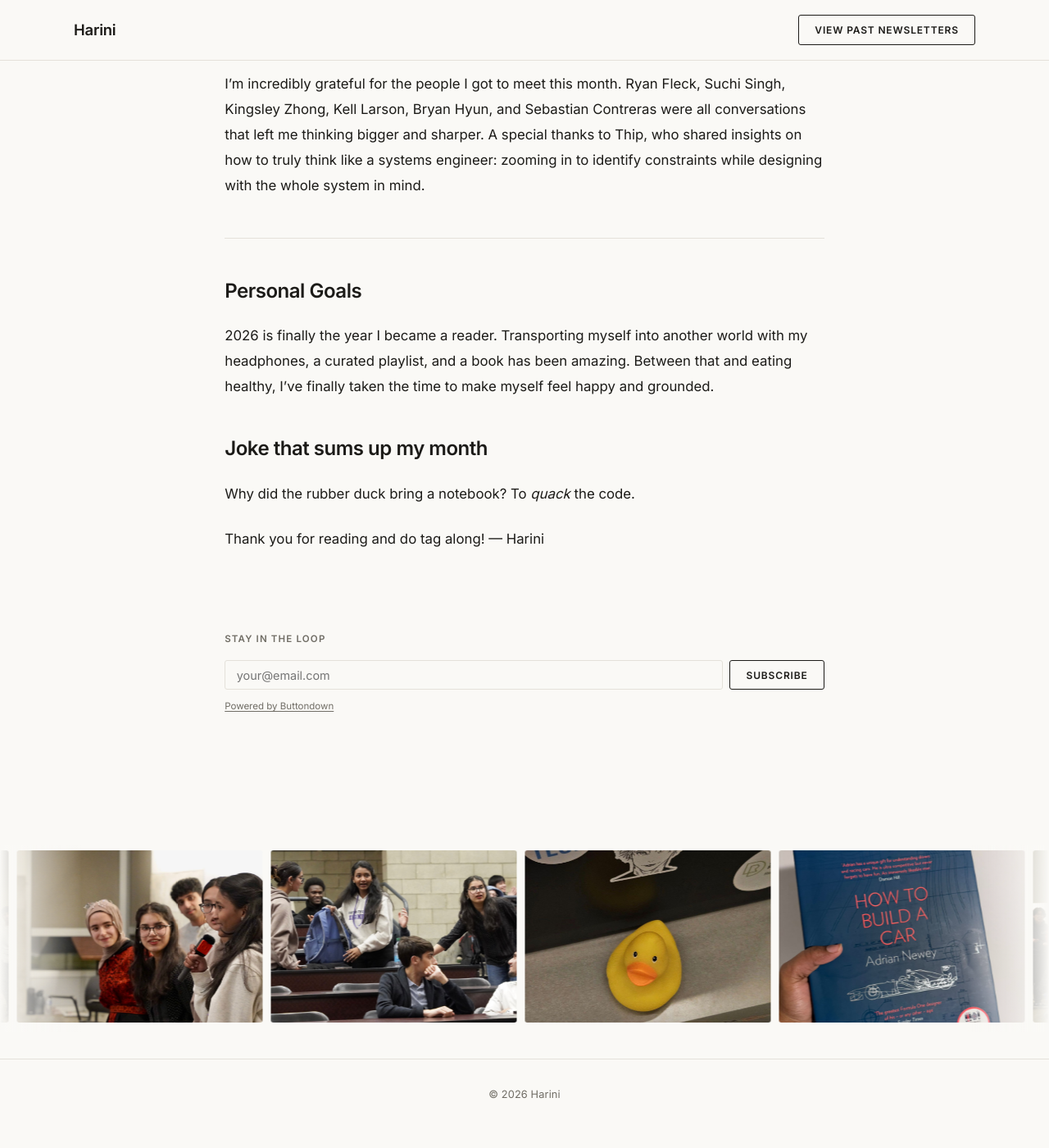
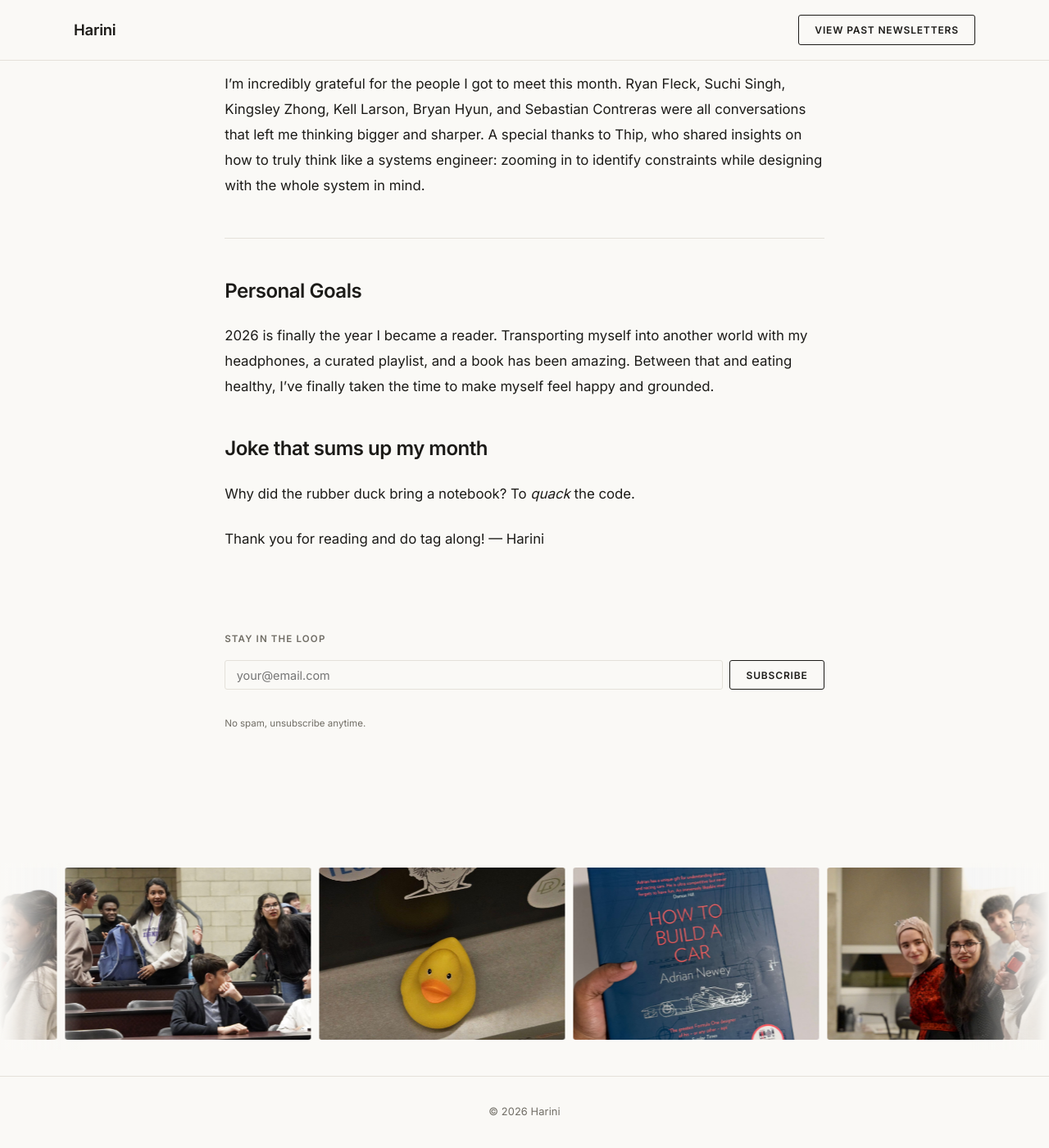
Before and after one commit to Harini-UW/harini.lol, a Jekyll site: the page built from index.html, in a window 1280 px wide and 1400 px high, scrolled down 1702 px. Shown: the whole window at 82% size. Built offline with Jekyll 4.4.1, drawn with Linux system fonts in a browser that asks for light colours; some web fonts are replaced; before the commit the page ends 3081 px from its top, so only the background shows below that.

Commit message:
Add Google Sheets subscribe form, fix mobile hero wrapping, trim banner to 4 images
Co-Authored-By: Claude Sonnet 4.6 <noreply@anthropic.com>

```diff
--- a/_data/banner.yml
+++ b/_data/banner.yml
@@ -1,9 +1,6 @@
 # Banner images — replace with your own photos.
 # Recommended size: ~600×420px or any landscape ratio.
 # Place images in assets/images/banner/
-
-- src: /assets/images/banner/feb-pic-1.jpeg
-  alt: Photo 1
 
 - src: /assets/images/banner/feb-pic-2.jpeg
   alt: Photo 2
--- a/_includes/subscribe.html
+++ b/_includes/subscribe.html
@@ -1,18 +1,53 @@
 <section class="subscribe-section">
   <p class="subscribe-section__label">Stay in the loop</p>
-  <form
-    action="https://buttondown.com/api/emails/embed-subscribe/harini"
-    method="post"
-    class="subscribe-form"
-    referrerpolicy="unsafe-url"
-  >
+  <form class="subscribe-form" id="subscribe-form">
     <div class="subscribe-form__row">
       <label for="bd-email" class="sr-only">Enter your email</label>
       <input type="email" name="email" id="bd-email" class="subscribe-form__input" placeholder="your@email.com" required />
       <button type="submit" class="subscribe-form__btn">Subscribe</button>
     </div>
-    <p class="subscribe-form__credit">
-      <a href="https://buttondown.com/refer/harini" target="_blank" rel="noopener">Powered by Buttondown</a>
-    </p>
+    <p class="subscribe-form__status" id="subscribe-status" aria-live="polite"></p>
+    <p class="subscribe-form__credit">No spam, unsubscribe anytime.</p>
   </form>
 </section>
+
+<script>
+(function () {
+  var form = document.getElementById('subscribe-form');
+  var status = document.getElementById('subscribe-status');
+  if (!form) return;
+
+  form.addEventListener('submit', function (e) {
+    e.preventDefault();
+    var email = form.querySelector('input[name="email"]').value;
+    var btn = form.querySelector('button[type="submit"]');
+
+    btn.disabled = true;
+    btn.textContent = 'Subscribing…';
+    status.textContent = '';
+
+    fetch('https://script.google.com/macros/s/AKfycby6bMUj6x4EvLAq1U-oEeRRNaxvvAV5Eguiw1lhEsEvFGzQVEOhfcLc9eKQGlP1hNMV8w/exec', {
+      method: 'POST',
+      body: new URLSearchParams({ email: email })
+    })
+    .then(function (res) { return res.json(); })
+    .then(function (data) {
+      if (data.result === 'success') {
+        status.textContent = 'You\'re in!';
+        status.style.color = 'var(--color-accent)';
+        form.reset();
+      } else {
+        throw new Error(data.message || 'Something went wrong.');
+      }
+    })
+    .catch(function () {
+      status.textContent = 'Something went wrong. Please try again.';
+      status.style.color = 'var(--color-text-muted)';
+    })
+    .finally(function () {
+      btn.disabled = false;
+      btn.textContent = 'Subscribe';
+    });
+  });
+})();
+</script>
--- a/assets/css/main.css
+++ b/assets/css/main.css
@@ -158,6 +158,10 @@ a {
 
 .hero__nowrap {
   white-space: nowrap;
+}
+
+.hero__mobile-break {
+  display: none;
 }
 
 /* Blinking cursor */
@@ -361,16 +365,21 @@ a {
   color: var(--color-bg);
 }
 
+.subscribe-form__btn:disabled {
+  opacity: 0.6;
+  cursor: not-allowed;
+}
+
+.subscribe-form__status {
+  margin-top: 0.5rem;
+  font-size: 0.85rem;
+  min-height: 1.2em;
+}
+
 .subscribe-form__credit {
-  margin-top: 0.6rem;
+  margin-top: 0.4rem;
   font-size: 0.72rem;
   color: var(--color-text-muted);
-}
-
-.subscribe-form__credit a {
-  color: var(--color-text-muted);
-  text-decoration: underline;
-  text-underline-offset: 2px;
 }
 
 .sr-only {
@@ -616,6 +625,10 @@ a {
     text-align: left;
   }
 
+  .hero__mobile-break {
+    display: inline;
+  }
+
   .latest-post,
   .subscribe-section,
   .archive-page,
--- a/index.html
+++ b/index.html
@@ -6,7 +6,7 @@ title: Learning Out Loud
 <!-- ===== HERO: Typing Animation ===== -->
 <section class="hero">
   <p class="hero__text">
-    Hi! I am Harini! <span class="hero__nowrap">I am&nbsp;<span class="typing-span" id="typing-text"></span><span class="cursor" id="typing-cursor" aria-hidden="true"></span></span>
+    Hi! I am Harini!<br class="hero__mobile-break"> <span class="hero__nowrap">I am&nbsp;<span class="typing-span" id="typing-text"></span><span class="cursor" id="typing-cursor" aria-hidden="true"></span></span>
   </p>
 </section>
 
```
